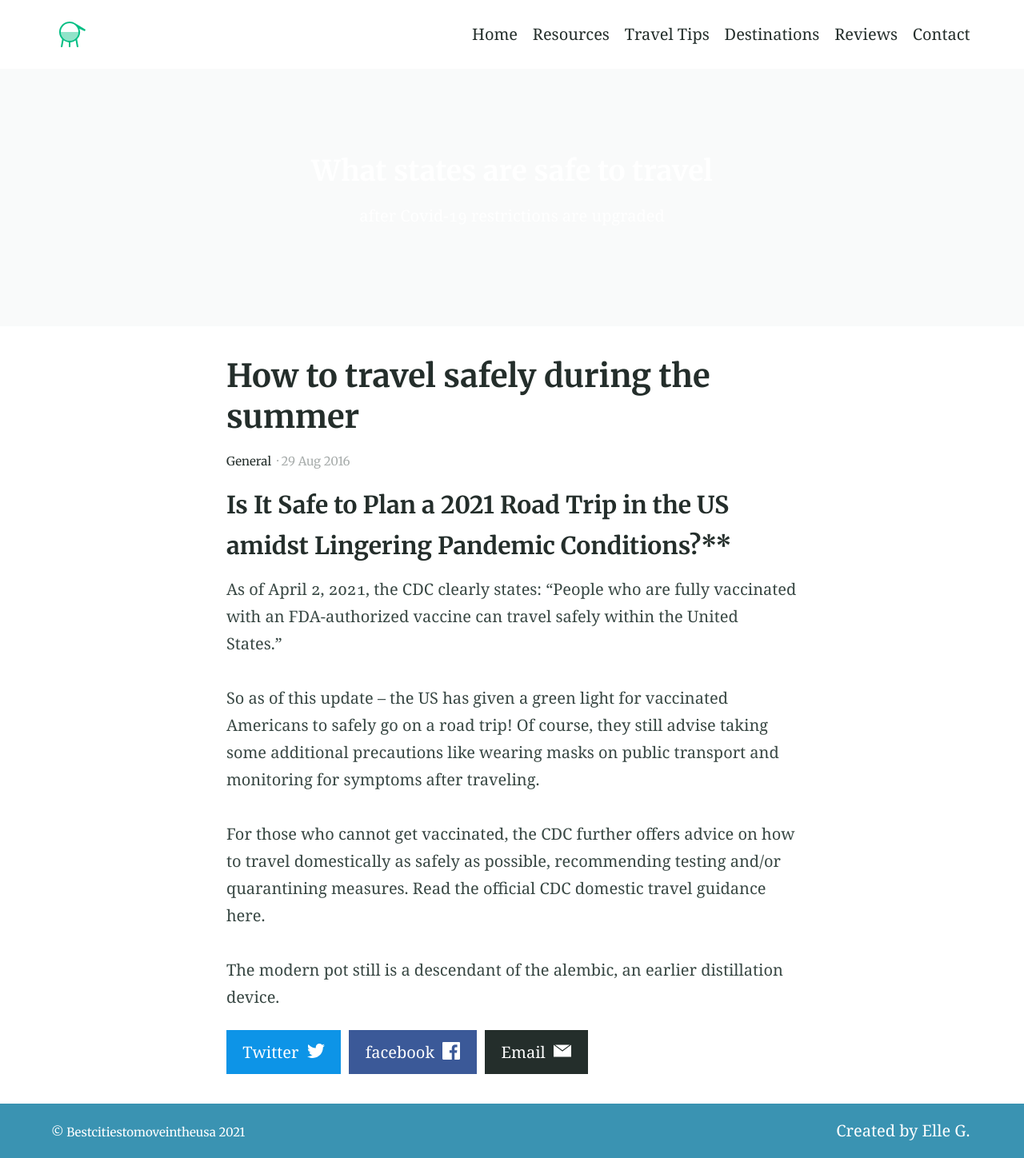
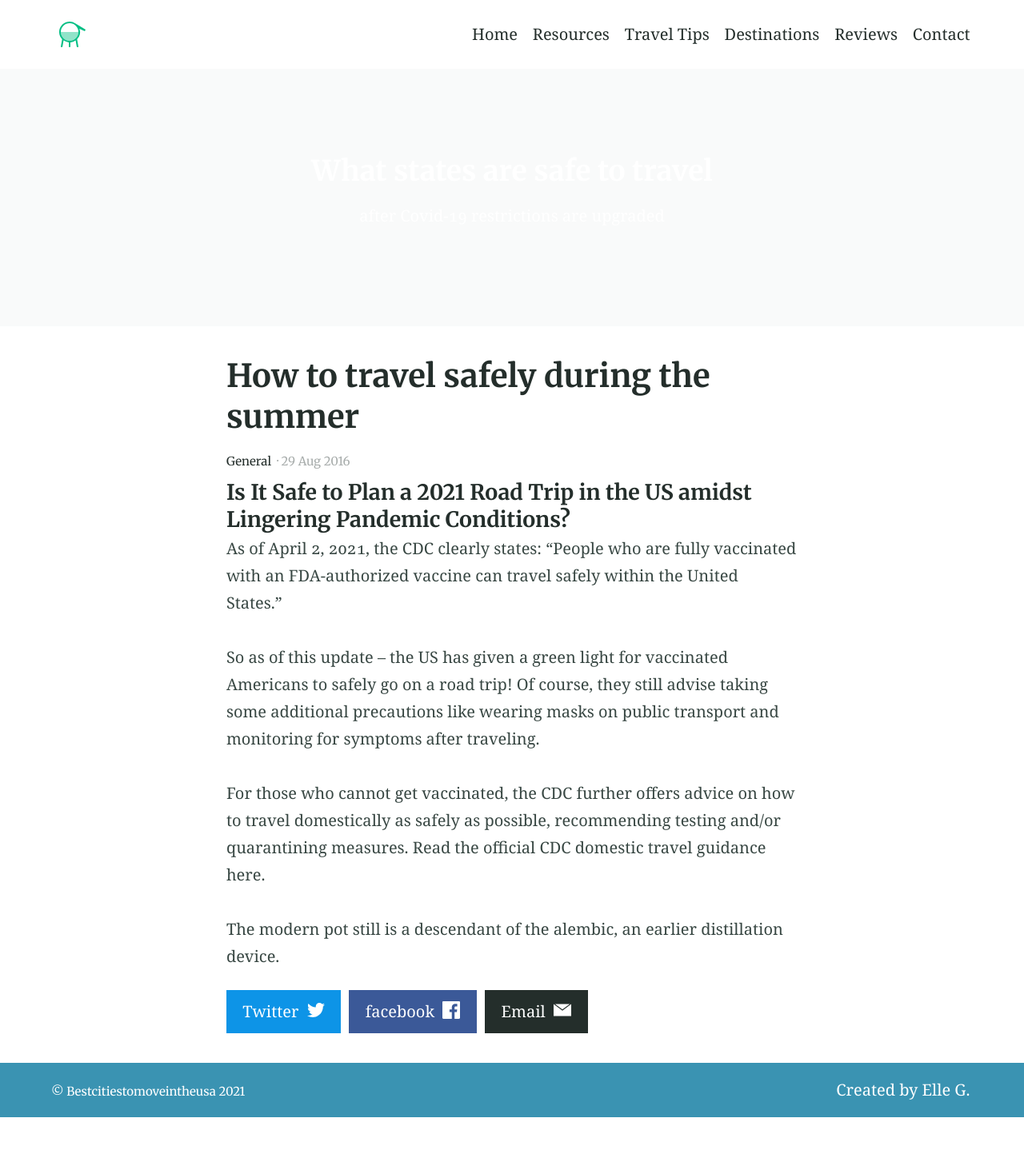
Before and after one commit to Coolweb2go/alembic, a Jekyll site: the page built from _posts/2016-08-29-example-post-three.md, in a window 1280 px wide. Shown: the whole page at 80% size. Built offline with Jekyll 4.4.1, drawn with Linux system fonts in a browser that asks for light colours; after the commit the page ends 1397 px from its top, so only the background shows below that.

```diff
--- a/_posts/2016-08-29-example-post-three.md
+++ b/_posts/2016-08-29-example-post-three.md
@@ -15,7 +15,7 @@ feature_image: ''
 image: https://picsum.photos/2560/600?image=733
 
 ---
-### Is It Safe to Plan a 2021 Road Trip in the US amidst Lingering Pandemic Conditions?**
+#### Is It Safe to Plan a 2021 Road Trip in the US amidst Lingering Pandemic Conditions?
 
 As of April 2, 2021, the CDC clearly states:
 “People who are fully vaccinated with an FDA-authorized vaccine can travel safely within the United States.”
```
